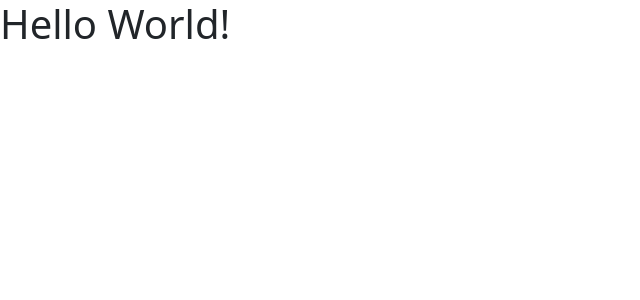
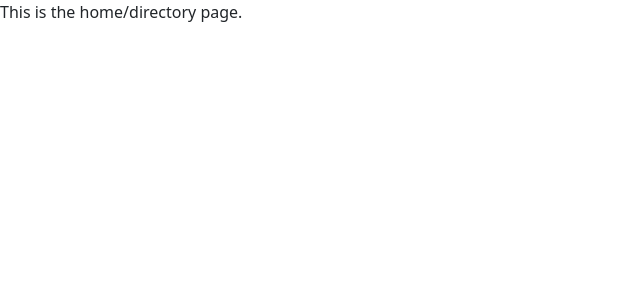
Before and after one commit to rgl10d/employee-directory, a React (Create React App) app: page / in a window 1280 px wide. Shown: the top 300 px of the page, without its empty margins (0-640 px from the left). Built offline with nearby package versions, Linux system fonts and the light colour scheme.

Commit message:
connected app.js and directory container

```diff
--- a/src/App.js
+++ b/src/App.js
@@ -1,8 +1,11 @@
+import { BrowserRouter as Router, Route } from "react-router-dom";
+import Directory from "./containers/Directory/Directory";
+
 function App() {
   return (
-    <div>
-      <h1>Hello World!</h1>
-    </div>
+    <Router>
+      <Route exact path="/" component={Directory} />
+    </Router>
   );
 }
 
```
Also changed, not shown: 1 other file (tests, documents, lock files or other folders).
